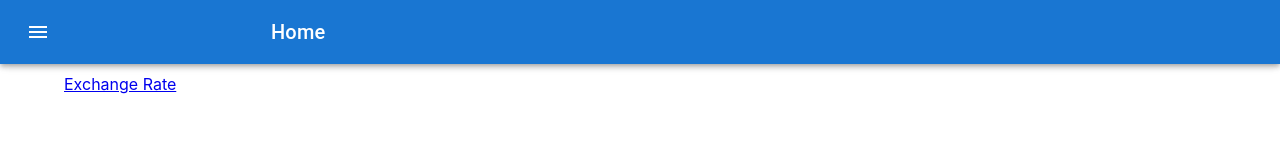
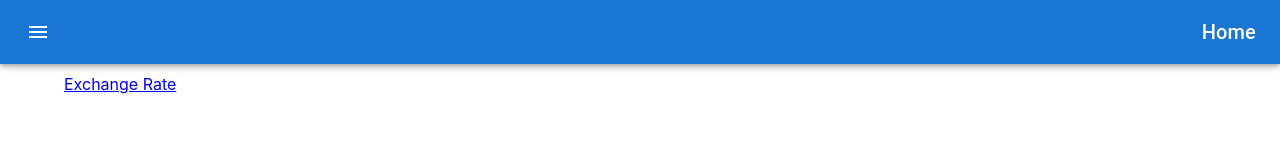
Before and after one commit to lambdaret/app-tools, a React (Create React App) app: page / in a window 1280 px wide. Shown: the top 160 px of the page. Built offline with nearby package versions, Linux system fonts and the light colour scheme.

Commit message:
side bar size

```diff
--- a/src/App.js
+++ b/src/App.js
@@ -35,7 +35,6 @@ function App(props) {
               padding: 0,
               width: "100%",
               height: "100%",
-              // marginLeft: open && !pined ? -260 : 0,
               marginLeft: 0,
             }}
           >
--- a/src/SideBar/index.jsx
+++ b/src/SideBar/index.jsx
@@ -29,7 +29,7 @@ const SideBar = () => {
   const menuNm = useSelector(getState(MENU_NM));
   const navigate = useNavigate();
 
-  const drawerWidth = open ? 260 : 0;
+  const drawerWidth = open ? 180 : 0;
 
   const handleDrawerClose = (e) => {
     dispatch(setState({ type: SIDEBAR_OPEN, value: false }));
--- a/src/TopMenu/index.jsx
+++ b/src/TopMenu/index.jsx
@@ -39,7 +39,7 @@ const TopMenu = () => {
           variant="h6"
           component="div"
           sx={{ flexGrow: 1 }}
-          style={{ marginLeft: 200 }}
+          align="right"
         >
           {title}
         </Typography>
```
